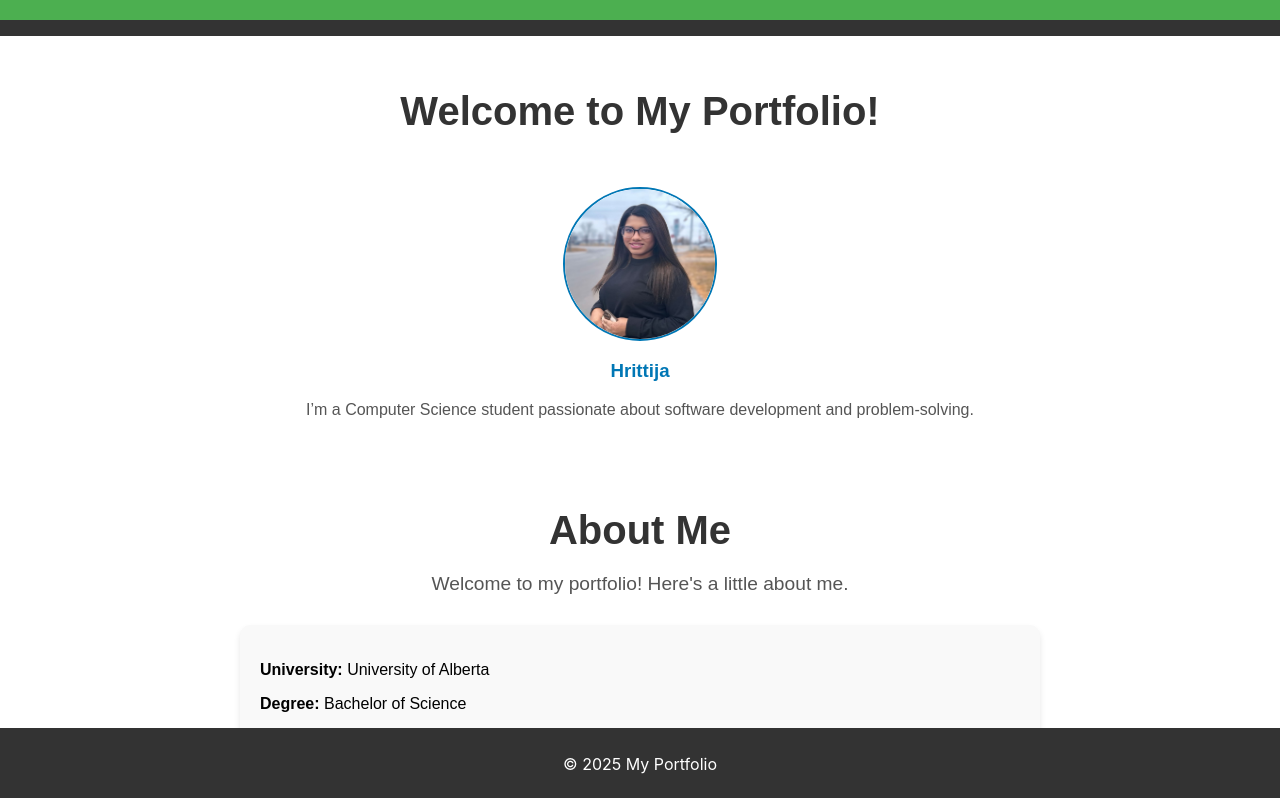
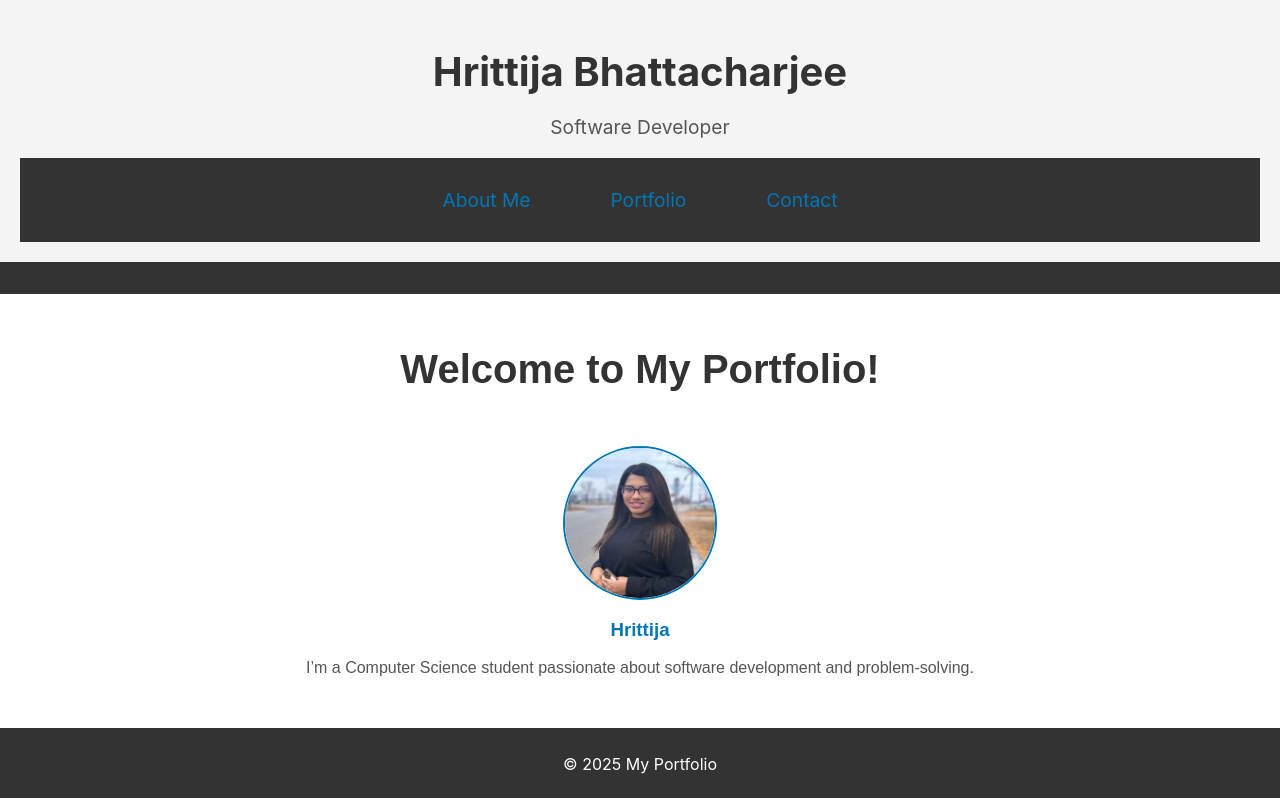
Before and after one commit to hrittijab/hrittijab-portfolio, a React (Create React App) app: page / in a window 1280 px wide. Shown: the top 798 px of the page. Built offline with nearby package versions, Linux system fonts and the light colour scheme.

Commit message:
made navigation easier

```diff
--- a/src/App.js
+++ b/src/App.js
@@ -20,9 +20,9 @@ function App() {
       <Header />
       <Navbar />
       <Home />
-      <About />
-      <Portfolio />
-      <Contact />
+      <div id="About"><About /></div> {/* Add the correct id here */}
+      <div id="Portfolio"><Portfolio /></div> {/* Add the correct id here */}
+      <div id="Contact"><Contact /></div> {/* Add the correct id here */}
       <Footer />
     </div>
   );
--- a/src/components/Header.css
+++ b/src/components/Header.css
@@ -1,9 +1,41 @@
-/* Example styling for the header */
+/* Header container styling */
 header {
-    background-color: #4CAF50; /* Green background */
-    color: white; /* White text color */
-    text-align: center; /* Center the text */
-    padding: 10px;
-    font-size: 24px;
-    box-shadow: 0px 4px 6px rgba(0, 0, 0, 0.1);
-  }
+  text-align: center;  /* Center the text */
+  padding: 20px;  /* Add some padding */
+  background-color: #f4f4f4;  /* Light background for the header */
+}
+
+/* Styling for the header title */
+header h1 {
+  font-size: 2.5em;
+  color: #333;
+  margin-bottom: 5px;
+}
+
+/* Subtitle styling */
+header p {
+  font-size: 1.2em;
+  color: #555;
+}
+
+/* Navigation styling */
+nav ul {
+  list-style: none;  /* Remove bullet points */
+  padding: 0;  /* Remove padding */
+  display: flex;  /* Use flexbox for alignment */
+  justify-content: center;  /* Center the items horizontally */
+}
+
+nav ul li {
+  margin: 0 20px;  /* Add spacing between items */
+}
+
+nav ul li a {
+  text-decoration: none;  /* Remove the default underline */
+  color: #0077b5;  /* Set the link color */
+  font-size: 1.2em;
+}
+
+nav ul li a:hover {
+  text-decoration: underline;  /* Add underline on hover */
+}
--- a/src/components/Header.js
+++ b/src/components/Header.js
@@ -4,6 +4,15 @@ import './Header.css';
 const Header = () => {
   return (
     <header>
+      <h1>Hrittija Bhattacharjee</h1>
+      <p>Software Developer</p>
+      <nav>
+        <ul>
+          <li><a href="#About">About Me</a></li>  {/* Link to About */}
+          <li><a href="#Portfolio">Portfolio</a></li>  {/* Link to Portfolio */}
+          <li><a href="#Contact">Contact</a></li>  {/* Link to Contact */}
+        </ul>
+      </nav>
     </header>
   );
 };
```
